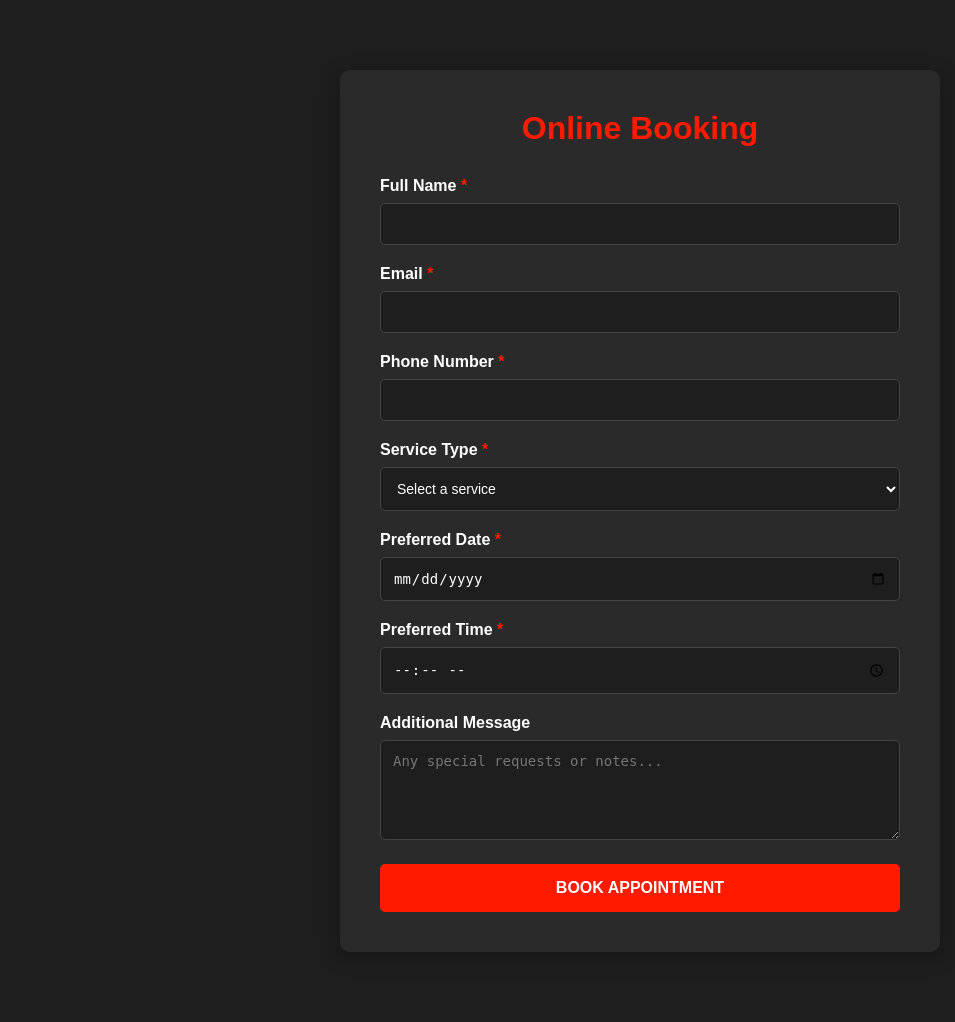
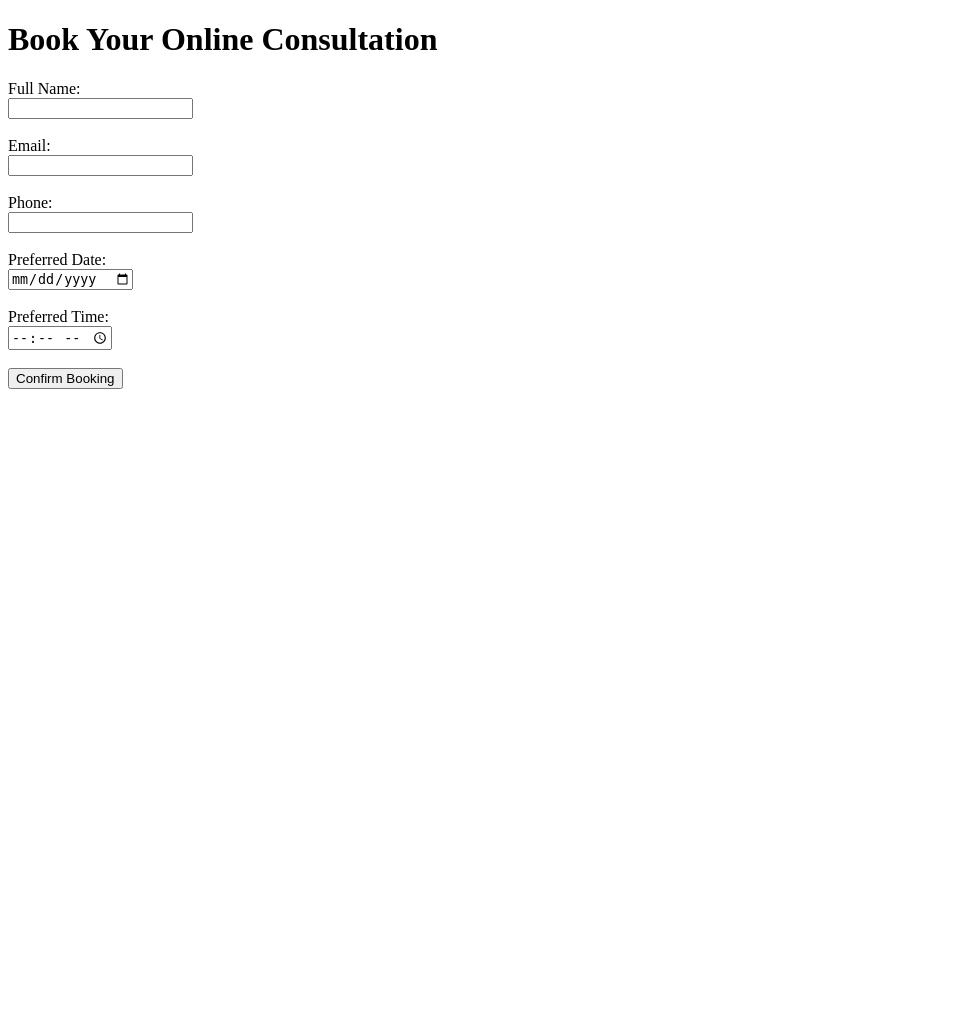
Before and after one commit to JohanaEunice2/crudd-codeIgniter, a CodeIgniter app: page /Lordhair/index.php/booking/index in a window 1280 px wide. Shown: the whole page, without its empty margins (0-955 px from the left). After the commit the page ends 389 px from the top, so only its background shows below. Run offline with CodeIgniter, Linux system fonts and the light colour scheme.

Commit message:
Refactor booking form layout and PHP integration

```diff
--- a/lordHair/application/views/booking_form.php
+++ b/lordHair/application/views/booking_form.php
@@ -1,219 +1,44 @@
 <!DOCTYPE html>
-<html lang="en">
+<html>
 <head>
-    <meta charset="UTF-8">
-    <meta name="viewport" content="width=device-width, initial-scale=1.0">
-    <title>Online Booking - Lordhair</title>
-    <link rel="stylesheet" href="https://cdnjs.cloudflare.com/ajax/libs/font-awesome/6.5.1/css/all.min.css">
-    <style>
-        * {
-            margin: 0;
-            padding: 0;
-            box-sizing: border-box;
-        }
-
-        body {
-            font-family: 'Arial', sans-serif;
-            background-color: #1e1e1f;
-            color: #fff;
-            padding: 20px;
-        }
-
-        .booking-container {
-            max-width: 600px;
-            margin: 50px auto;
-            background-color: #2a2a2b;
-            padding: 40px;
-            border-radius: 10px;
-            box-shadow: 0 5px 20px rgba(0, 0, 0, 0.3);
-        }
-
-        .booking-container h2 {
-            text-align: center;
-            margin-bottom: 30px;
-            color: #ff1a00;
-            font-size: 2rem;
-        }
-
-        .form-group {
-            margin-bottom: 20px;
-        }
-
-        .form-group label {
-            display: block;
-            margin-bottom: 8px;
-            font-weight: bold;
-            color: #fff;
-        }
-
-        .form-group input,
-        .form-group select,
-        .form-group textarea {
-            width: 100%;
-            padding: 12px;
-            border: 1px solid #444;
-            border-radius: 5px;
-            background-color: #1e1e1f;
-            color: #fff;
-            font-size: 14px;
-        }
-
-        .form-group input:focus,
-        .form-group select:focus,
-        .form-group textarea:focus {
-            outline: none;
-            border-color: #ff1a00;
-        }
-
-        .form-group textarea {
-            resize: vertical;
-            min-height: 100px;
-        }
-
-        .submit-btn {
-            width: 100%;
-            padding: 15px;
-            background-color: #ff1a00;
-            color: white;
-            border: none;
-            border-radius: 5px;
-            font-size: 16px;
-            font-weight: bold;
-            cursor: pointer;
-            text-transform: uppercase;
-            transition: background-color 0.3s;
-        }
-
-        .submit-btn:hover {
-            background-color: #cc2900;
-        }
-
-        .alert {
-            padding: 15px;
-            margin-bottom: 20px;
-            border-radius: 5px;
-            display: none;
-        }
-
-        .alert-success {
-            background-color: #28a745;
-            color: white;
-        }
-
-        .alert-error {
-            background-color: #dc3545;
-            color: white;
-        }
-
-        .required {
-            color: #ff1a00;
-        }
-    </style>
+    <title>Online Consultation Booking</title>
 </head>
 <body>
-    <div class="booking-container">
-        <h2>Online Booking</h2>
 
-        <div id="alert" class="alert"></div>
+    <h1>Book Your Online Consultation</h1>
 
-        <form id="bookingForm">
-            <div class="form-group">
-                <label for="full_name">Full Name <span class="required">*</span></label>
-                <input type="text" id="full_name" name="full_name" required>
-            </div>
+    <?php if($this->session->flashdata('success')): ?>
+        <p style="color: green;"><?php echo $this->session->flashdata('success'); ?></p>
+    <?php endif; ?>
+    <?php if($this->session->flashdata('error')): ?>
+        <p style="color: red;"><?php echo $this->session->flashdata('error'); ?></p>
+    <?php endif; ?>
 
-            <div class="form-group">
-                <label for="email">Email <span class="required">*</span></label>
-                <input type="email" id="email" name="email" required>
-            </div>
+    <?php echo form_open('booking/submit'); ?>
 
-            <div class="form-group">
-                <label for="phone">Phone Number <span class="required">*</span></label>
-                <input type="tel" id="phone" name="phone" required>
-            </div>
+        <label for="name">Full Name:</label><br>
+        <input type="text" id="name" name="name" value="<?php echo set_value('name'); ?>"><br>
+        <span style="color: red;"><?php echo form_error('name'); ?></span><br>
 
-            <div class="form-group">
-                <label for="service_type">Service Type <span class="required">*</span></label>
-                <select id="service_type" name="service_type" required>
-                    <option value="">Select a service</option>
-                    <option value="consultation">Online Consultation</option>
-                    <option value="hair_system">Hair System Fitting</option>
-                    <option value="maintenance">Maintenance Service</option>
-                    <option value="custom_order">Custom Order Consultation</option>
-                </select>
-            </div>
+        <label for="email">Email:</label><br>
+        <input type="email" id="email" name="email" value="<?php echo set_value('email'); ?>"><br>
+        <span style="color: red;"><?php echo form_error('email'); ?></span><br>
 
-            <div class="form-group">
-                <label for="preferred_date">Preferred Date <span class="required">*</span></label>
-                <input type="date" id="preferred_date" name="preferred_date" required>
-            </div>
+        <label for="phone">Phone:</label><br>
+        <input type="text" id="phone" name="phone" value="<?php echo set_value('phone'); ?>"><br>
+        <span style="color: red;"><?php echo form_error('phone'); ?></span><br>
 
-            <div class="form-group">
-                <label for="preferred_time">Preferred Time <span class="required">*</span></label>
-                <input type="time" id="preferred_time" name="preferred_time" required>
-            </div>
+        <label for="date">Preferred Date:</label><br>
+        <input type="date" id="date" name="date" value="<?php echo set_value('date'); ?>"><br>
+        <span style="color: red;"><?php echo form_error('date'); ?></span><br>
 
-            <div class="form-group">
-                <label for="message">Additional Message</label>
-                <textarea id="message" name="message" placeholder="Any special requests or notes..."></textarea>
-            </div>
+        <label for="time">Preferred Time:</label><br>
+        <input type="time" id="time" name="time" value="<?php echo set_value('time'); ?>"><br>
+        <span style="color: red;"><?php echo form_error('time'); ?></span><br>
 
-            <button type="submit" class="submit-btn">Book Appointment</button>
-        </form>
-    </div>
+        <button type="submit">Confirm Booking</button>
 
-    <script>
-        // Set minimum date to today
-        const today = new Date().toISOString().split('T')[0];
-        document.getElementById('preferred_date').setAttribute('min', today);
+    <?php echo form_close(); ?>
 
-        // Handle form submission
-        document.getElementById('bookingForm').addEventListener('submit', function(e) {
-            e.preventDefault();
-
-            const formData = new FormData(this);
-            const alertBox = document.getElementById('alert');
-
-            // Show loading state
-            const submitBtn = this.querySelector('.submit-btn');
-            submitBtn.textContent = 'Submitting...';
-            submitBtn.disabled = true;
-
-            fetch('<?php echo base_url('booking/submit'); ?>', {
-                method: 'POST',
-                body: formData
-            })
-            .then(response => response.json())
-            .then(data => {
-                alertBox.style.display = 'block';
-
-                if (data.success) {
-                    alertBox.className = 'alert alert-success';
-                    alertBox.textContent = data.message;
-                    document.getElementById('bookingForm').reset();
-                } else {
-                    alertBox.className = 'alert alert-error';
-                    alertBox.textContent = data.message;
-                }
-
-                // Reset button
-                submitBtn.textContent = 'Book Appointment';
-                submitBtn.disabled = false;
-
-                // Hide alert after 5 seconds
-                setTimeout(() => {
-                    alertBox.style.display = 'none';
-                }, 5000);
-            })
-            .catch(error => {
-                alertBox.style.display = 'block';
-                alertBox.className = 'alert alert-error';
-                alertBox.textContent = 'An error occurred. Please try again.';
-
-                submitBtn.textContent = 'Book Appointment';
-                submitBtn.disabled = false;
-            });
-        });
-    </script>
 </body>
 </html>
```
